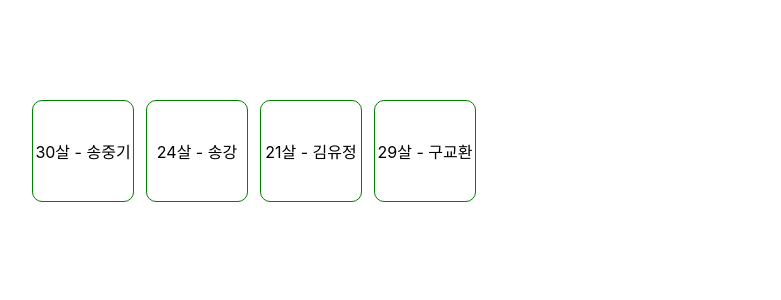
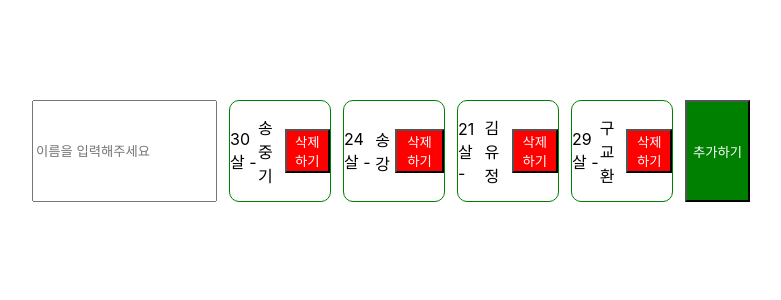
Before and after one commit to Yoosun-Chang/react_board, a React (Create React App) app in the folder practice/: page / in a window 1280 px wide. Shown: the top 300 px of the page, without its empty margins (68-849 px from the left). Built offline with nearby package versions, Linux system fonts and the light colour scheme.

Commit message:
Feat: 조금 더 복잡한 데이터 다뤄보기

```diff
--- a/practice/src/App.js
+++ b/practice/src/App.js
@@ -1,26 +1,67 @@
-import React from 'react';
+import React,{useState} from 'react';
 import './App.css';
+
+function CustomButton(props) {
+  const {color, onClick, children} = props
+
+    if (color)
+      return (
+        <button
+          style={{ background: color, color: "white" }}
+          onClick={onClick}
+        >
+          {children}
+        </button>
+      );
+
+    return <button onClick={onClick}>{props.children}</button>;
+  }
+
 
 function User(props) {
   return (
-    <div className="square-style">  {/* Apply square-style class here */}
-      {props.user.age}살 - {props.user.name}
+    <div className="square-style">
+      <div>{props.user.age}살 - </div>
+      <div>{props.user.name}</div>
+      <CustomButton color="red" onClick={() => props.handleDelete(props.user.id)}>
+        삭제하기
+      </CustomButton>
     </div>
   );
 }
 
 const App = () => {
-  const users = [
+  const [users, setUsers] = useState([
     { id: 1, age: 30, name: '송중기' },
     { id: 2, age: 24, name: '송강' },
     { id: 3, age: 21, name: '김유정' },
     { id: 4, age: 29, name: '구교환' },
-  ];
+  ]);
+  const [name, setName] = useState('');
+  const addUserHandler = () => {
+    const newUser = {
+      id: users.length + 1,
+      age: 30,
+      name: name,
+    };
+
+    setUsers([...users, newUser]);
+  };
+	const deleteUserHandler = (id) => {
+    const newUserList = users.filter((user) => user.id !== id);
+    setUsers(newUserList);
+  };
   return (
     <div className="app-container">
+      <input
+        placeholder="이름을 입력해주세요"
+        value={name}
+        onChange={(e) => setName(e.target.value)}
+      />
       {users.map((user) => {
-        return <User className="square-style" user={user} key={user.id} />;
+        return <User user={user} key={user.id} handleDelete={deleteUserHandler}/>;
       })}
+      <CustomButton color="green" onClick={addUserHandler}>추가하기</CustomButton>
     </div>
   );
 };
```
